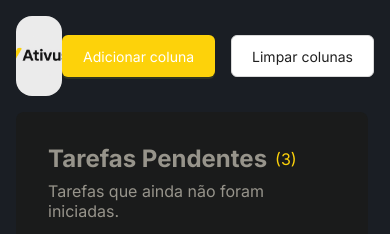
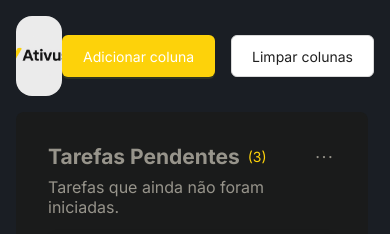
Before and after one commit to RafaelHDSV/Ativus, a React (Vite) app: page / in a window 390 px wide. Shown: the top 234 px of the page. Built offline with nearby package versions, Linux system fonts and the light colour scheme.

Commit message:
fix: update Column component layout with responsive styling and additional icons

```diff
--- a/src/components/Column/Column.module.scss
+++ b/src/components/Column/Column.module.scss
@@ -21,9 +21,11 @@
       flex-direction: column;
       justify-content: flex-start;
       gap: 0.5rem;
+      width: 100%;
 
       div {
         display: flex;
+        justify-content: space-between;
         align-items: center;
         gap: 0.5rem;
 
--- a/src/components/Column/Column.tsx
+++ b/src/components/Column/Column.tsx
@@ -1,5 +1,11 @@
-import { Clock, PencilSimple, Plus, Trash } from '@phosphor-icons/react'
-import { Button, Input, Modal } from 'antd'
+import {
+  Clock,
+  DotsThree,
+  PencilSimple,
+  Plus,
+  Trash
+} from '@phosphor-icons/react'
+import { Button, Col, Input, Modal, Row } from 'antd'
 import { Fragment, useState } from 'react'
 import styles from './Column.module.scss'
 import { IColumn } from './columnInterfaces'
@@ -120,10 +126,14 @@ export default function Column({ column, setColumns }: IColumnProps) {
     >
       <div className={styles.content}>
         <header className={styles.header}>
-          <div>
-            <h2>{column.title}</h2>
-            <span>({column.items.length})</span>
-          </div>
+          <Row className='w-100'>
+            <Col>
+              <h2>{column.title}</h2>
+              <span>({column.items.length})</span>
+            </Col>
+
+            <DotsThree size={24} />
+          </Row>
 
           <p>{column.description}</p>
         </header>
```
